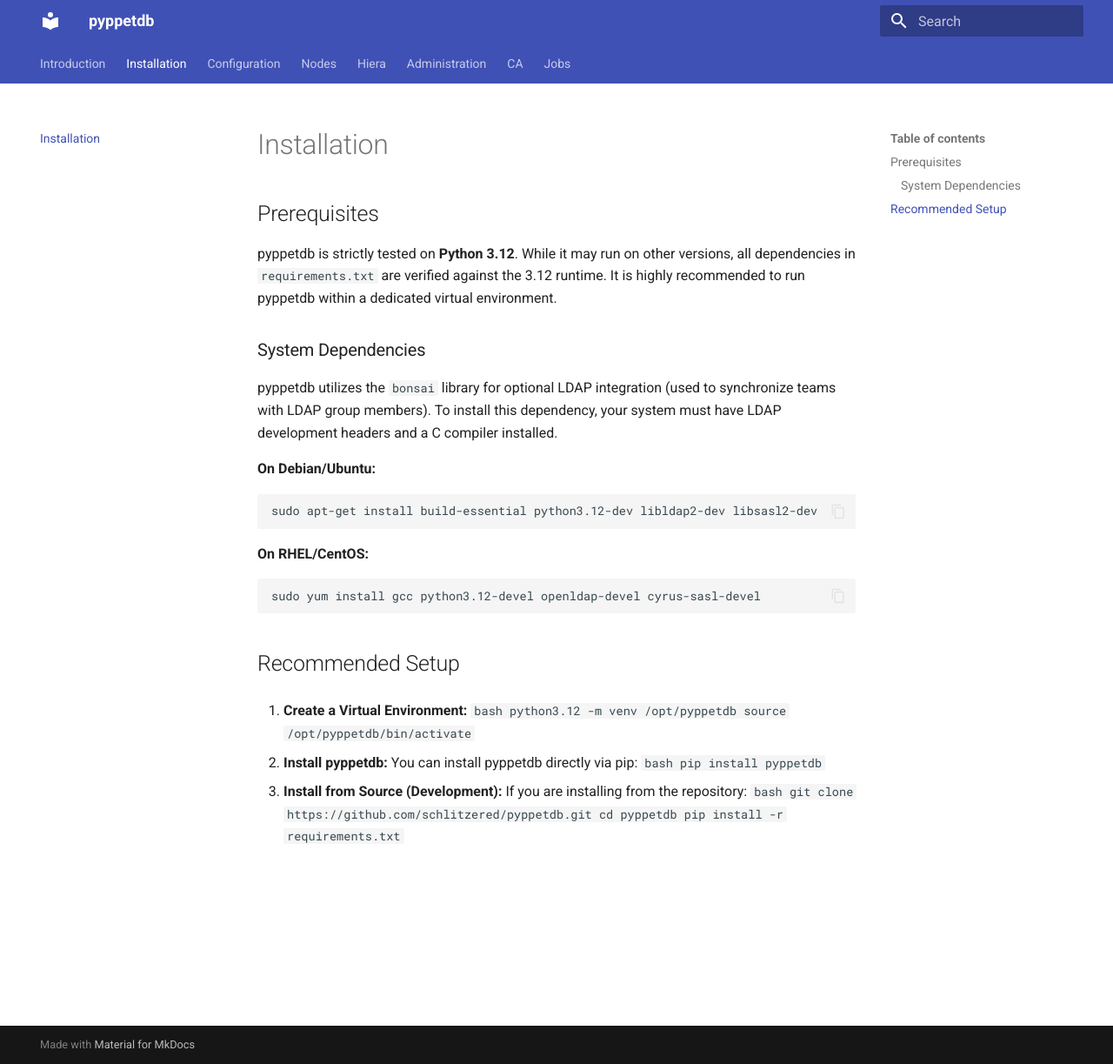
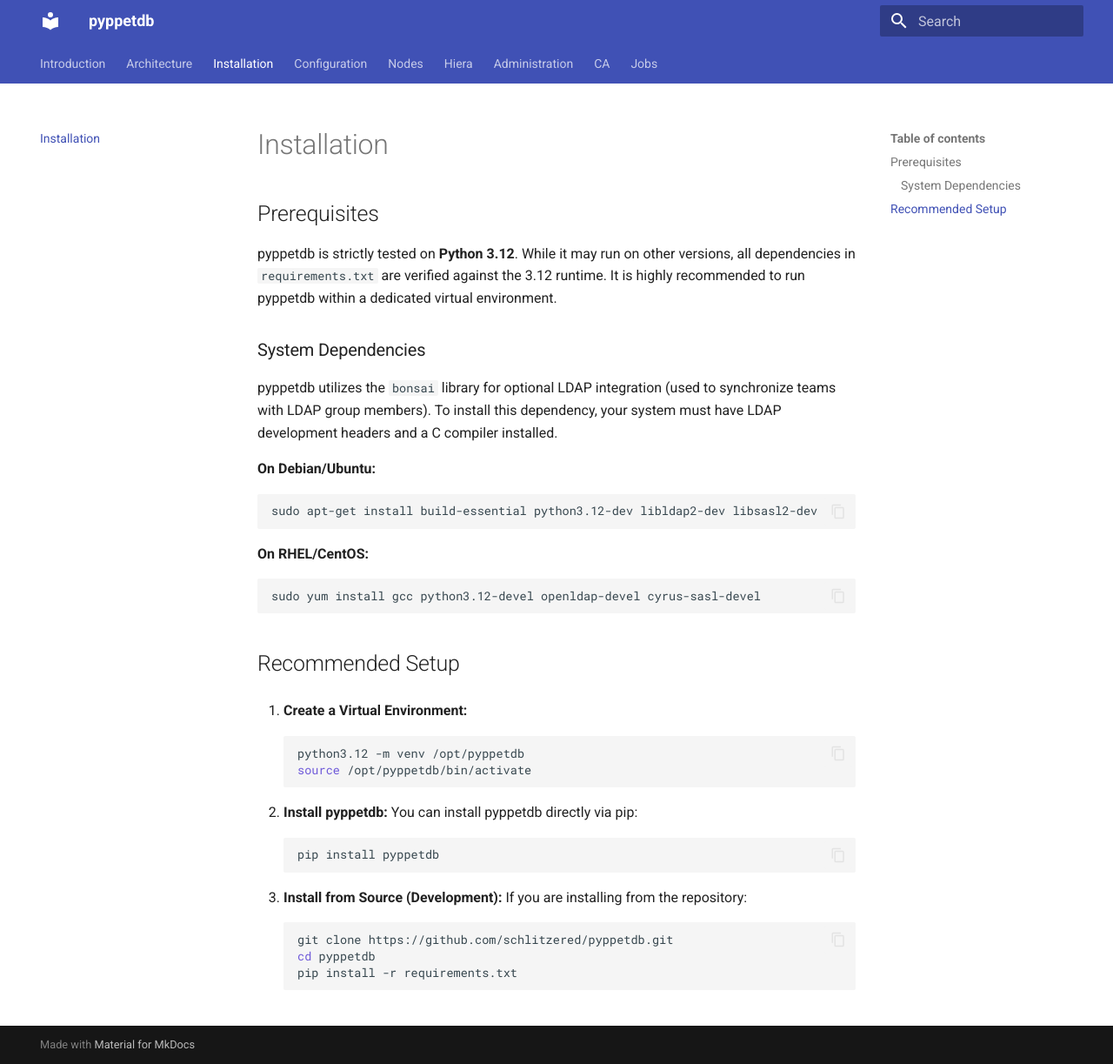
Before and after one commit to schlitzered/pyppetdb, an MkDocs documentation site: the page built from docs/installation.md, in a window 1280 px wide and 1223 px high. Shown: the whole window at 87% size. Built offline with MkDocs 1.6.1 and Material for MkDocs 9.7.7, drawn with Linux system fonts in a browser that asks for light colours; some of the changed lines change nothing that is shown.

Commit message:
more docs

```diff
--- a/mkdocs.yml
+++ b/mkdocs.yml
@@ -16,6 +16,7 @@
 
 nav:
   - Introduction: index.md
+  - Architecture: architecture.md
   - Installation: installation.md
   - Configuration: configuration.md
   - Nodes: nodes.md
@@ -32,3 +33,11 @@
   - codehilite
   - toc:
       permalink: true
+  - pymdownx.superfences:
+      custom_fences:
+        - name: mermaid
+          class: mermaid
+          format: !!python/name:pymdownx.superfences.fence_code_format
+
+extra_javascript:
+  - https://unpkg.com/mermaid/dist/mermaid.min.js
```
